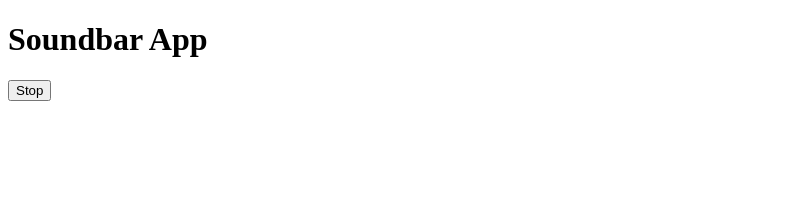
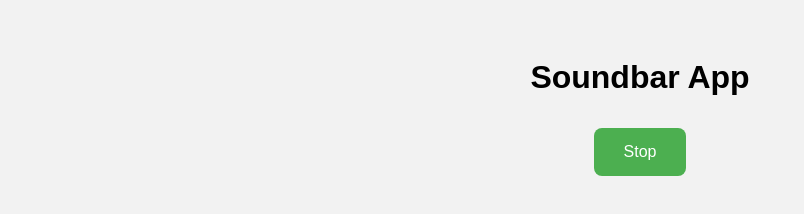
Before and after one commit to acciojob/Soundbar-sudhipkumar, a website: page main.html in a window 1280 px wide. Shown: the whole page, without its empty margins (0-804 px from the left). Drawn offline with Linux system fonts and the light colour scheme.

Commit message:
created a submission

```diff
--- a/styles.css
+++ b/styles.css
@@ -1 +1,27 @@
 /*  your css code here. If applicable */
+body {
+  font-family: Arial, sans-serif;
+  text-align: center;
+  background-color: #f2f2f2;
+  padding: 30px;
+}
+
+#buttons {
+  margin-bottom: 20px;
+}
+
+.btn, .stop {
+  background-color: #4CAF50;
+  color: white;
+  border: none;
+  margin: 10px;
+  padding: 15px 30px;
+  cursor: pointer;
+  font-size: 16px;
+  border-radius: 8px;
+  transition: background-color 0.3s ease;
+}
+
+.btn:hover, .stop:hover {
+  background-color: #45a049;
+}
```
